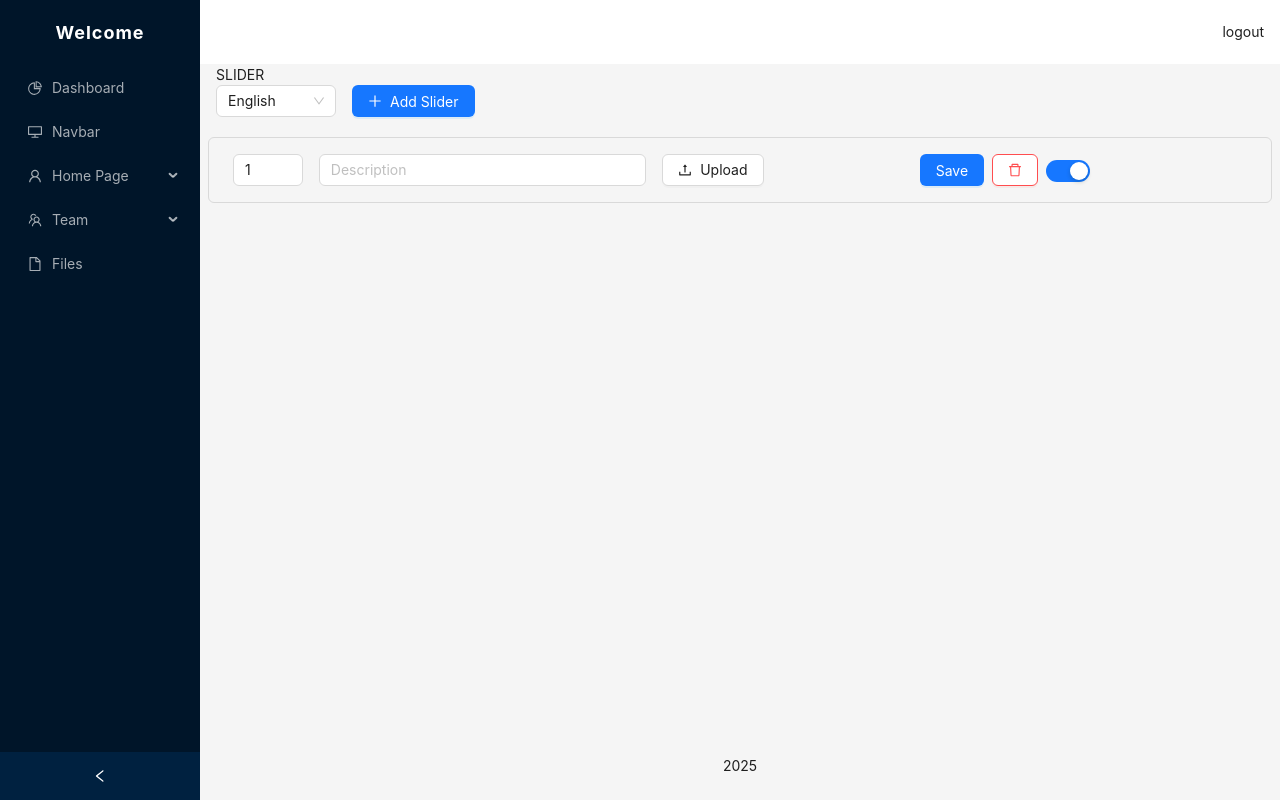
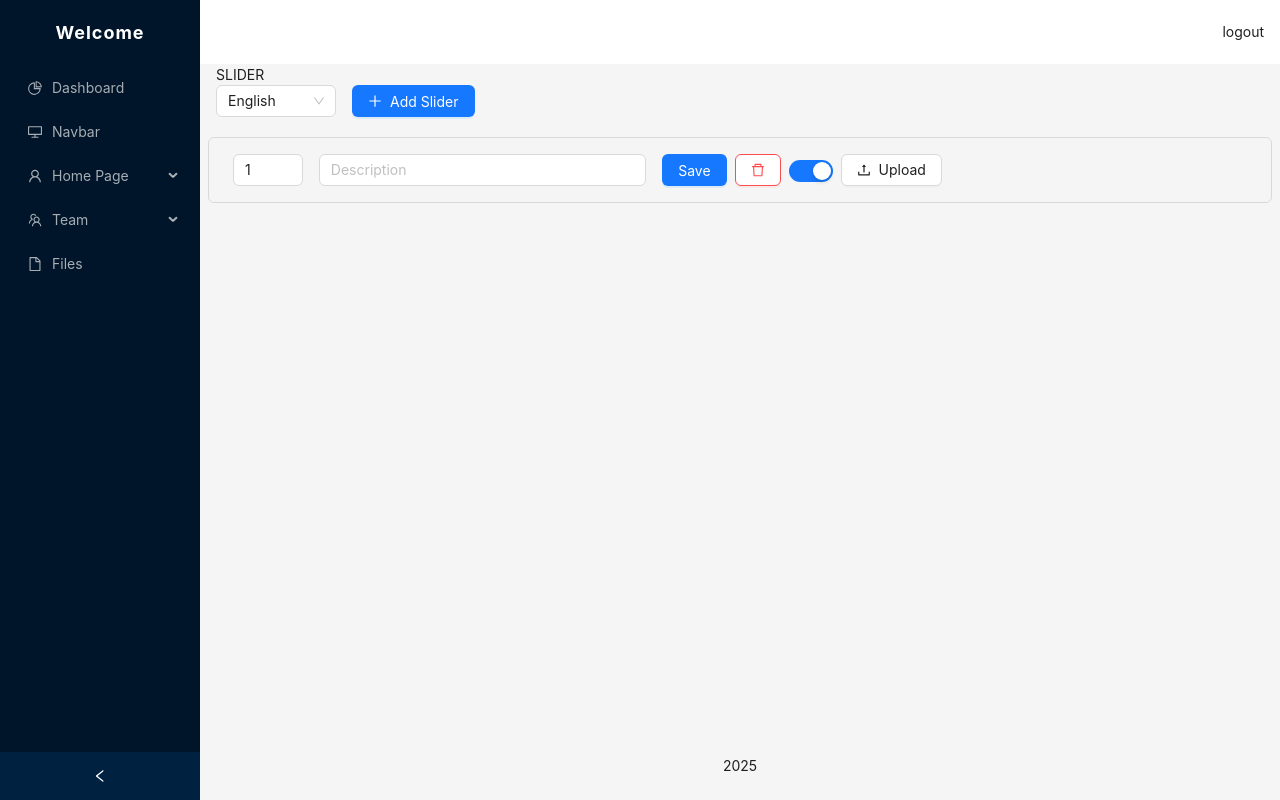
Before and after one commit to Laura-Badalyan/project_it, a Next.js app: page /admin/home/slider in a window 1280 px wide. Both pictures are taken after a click on the button "Add Slider". Built offline with nearby package versions, Linux system fonts and the light colour scheme.

Commit message:
fix image bug

```diff
--- a/app/(protected-pages)/admin/home/slider/_components/Slider.tsx
+++ b/app/(protected-pages)/admin/home/slider/_components/Slider.tsx
@@ -162,7 +162,7 @@ export function Slider() {
   };
 
   const uploadProps: UploadProps = {
-    beforeUpload: (file, fileList) => {
+    beforeUpload: (file) => {
       const isImage = file.type.startsWith('image/');
       if (!isImage) {
         message.error('You can only upload image files!');
@@ -185,7 +185,6 @@ export function Slider() {
 
   const saveText = { en: 'Save', am: 'Պահպանել', ru: 'Сохранить' };
   const descriptionText = { en: 'Description', am: 'Նկարագրություն', ru: 'Описание' };
-  const imageText = { en: 'Image', am: 'Պատկեր', ru: 'Изображение' };
   const uploadText = { en: 'Upload', am: 'Վերբեռնել', ru: 'Загрузить' };
 
   return (
@@ -235,8 +234,21 @@ export function Slider() {
                 </Tooltip>
               </Col>
 
-              <Col span={6}>
-                <Space direction="vertical" style={{ width: '100%' }}>
+              <Col span={14}>
+                <Space>
+                  <Button type="primary" onClick={() => handleSave(item.id)}>
+                    {saveText[selectedLang]}
+                  </Button>
+
+                  <Button danger onClick={() => handleRemove(item.id)}>
+                    <DeleteOutlined />
+                  </Button>
+
+                  <Switch
+                    checked={item.visible}
+                    onChange={(checked) => handleToggleVisibility(item.id, checked)}
+                  />
+
                   {item.image ? (
                     <div style={{ display: 'flex', alignItems: 'center', gap: 8 }}>
                       <Image
@@ -288,22 +300,7 @@ export function Slider() {
                 </Space>
               </Col>
 
-              <Col span={8}>
-                <Space>
-                  <Button type="primary" onClick={() => handleSave(item.id)}>
-                    {saveText[selectedLang]}
-                  </Button>
 
-                  <Button danger onClick={() => handleRemove(item.id)}>
-                    <DeleteOutlined />
-                  </Button>
-
-                  <Switch
-                    checked={item.visible}
-                    onChange={(checked) => handleToggleVisibility(item.id, checked)}
-                  />
-                </Space>
-              </Col>
             </Row>
           ))}
         </Space>
```
